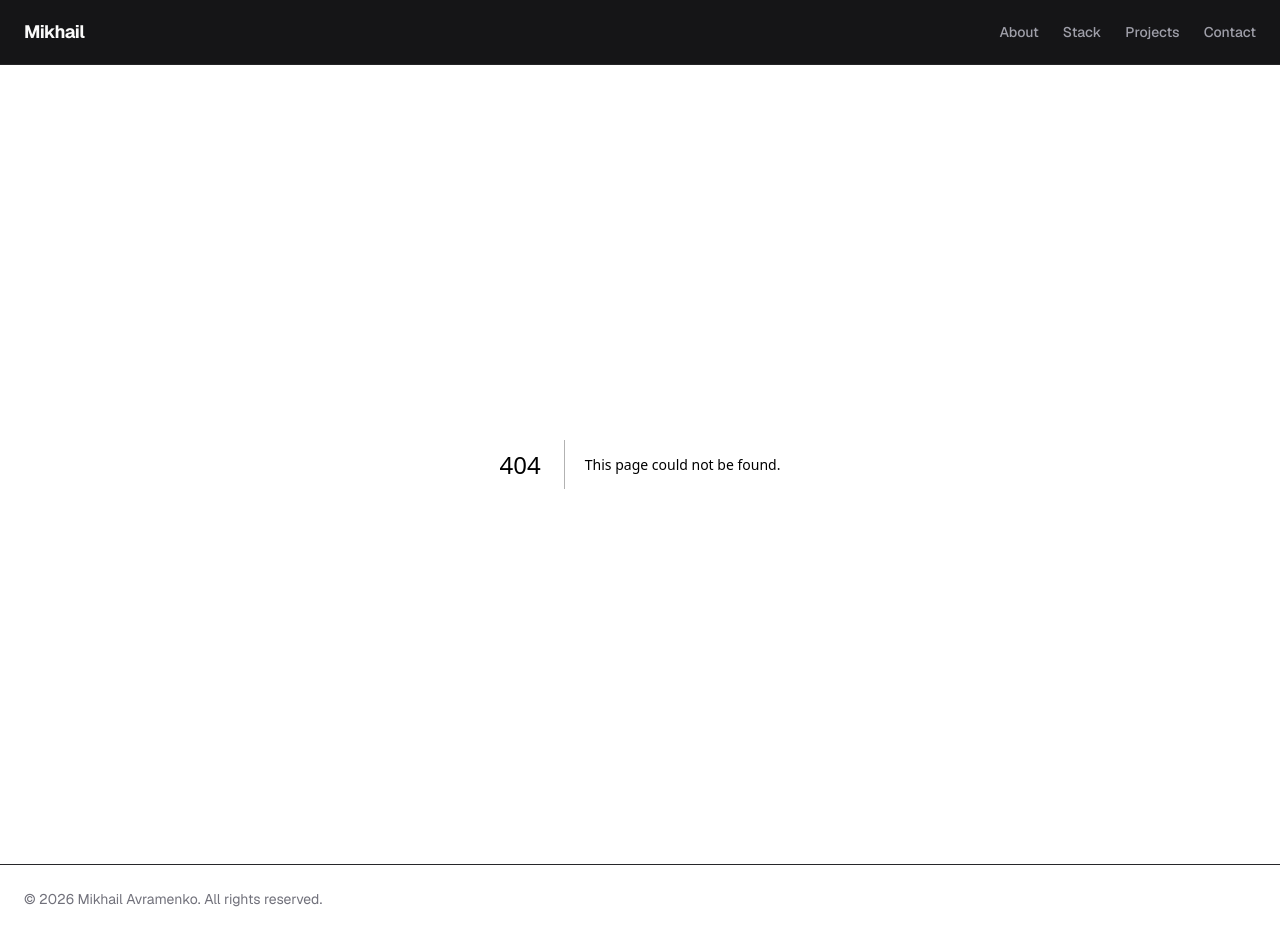
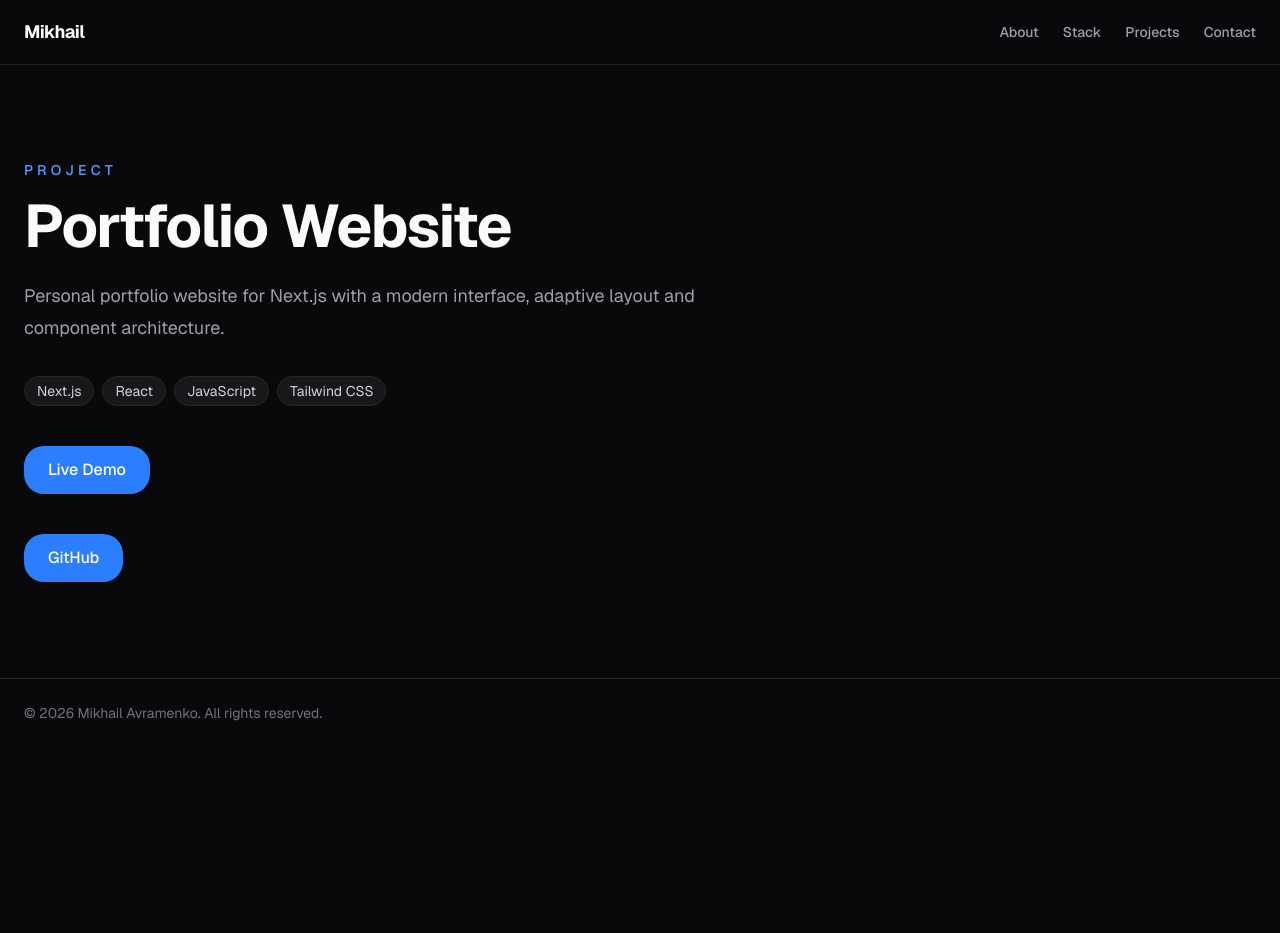
Before and after one commit to avramenkomy/portfolio, a Next.js app: page /projects/portfolio-website in a window 1280 px wide. Before the commit this address had no page. After the commit the page ends 800 px from the top, so only its background shows below. Built offline with nearby package versions, Linux system fonts and the light colour scheme.

Commit message:
feat: add dynamic project pages

```diff
--- /dev/null
+++ b/src/app/projects/[slug]/page.js
@@ -0,0 +1,84 @@
+import { notFound } from 'next/navigation';
+
+import Button from '@/components/ui/Button';
+import Container from '@/components/ui/Container';
+
+import projects from '@/data/projects';
+
+
+export function generateStaticParams() {
+  return projects.items.map(project => ({
+    slug: project.slug,
+  }));
+}
+
+
+export async function generateMetadata({ params }) {
+  const { slug } = await params;
+
+  const project = projects.items.find(project => project.slug === slug);
+
+  if (!project) {
+    return {
+      title: 'Project not found',
+    }
+  }
+
+  return {
+    title: project.title,
+    description: project.description,
+  }
+}
+
+
+export default async function ProjectPage({ params }) {
+  const { slug } = await params;
+
+  const project = projects.items.find(project => project.slug === slug);
+
+  if (!project) notFound();
+
+  return (
+    <main className="py-24">
+      <Container>
+        <div className="max-w-3xl">
+          <p className="text-sm font-medium uppercase tracking-[0.3em] text-blue-400">
+            Project
+          </p>
+
+          <h1 className="mt-4 text-5xl font-bold tracking-tight text-zinc-50 sm:text-6xl">
+            {project.title}
+          </h1>
+
+          <p className="mt-6 text-lg leading-8 text-zinc-400">
+            {project.description}
+          </p>
+
+          <div className="mt-8 flex flex-wrap gap-2">
+            {project.stack.map(tech => (
+              <span
+                key={tech}
+                className="border border-zinc-800 rounded-full bg-zinc-900 px-3 py-1 text-sm text-zinc-300"
+              >
+                {tech}
+              </span>
+            ))}
+          </div>
+
+          <div className="mt-10 flex flex-col gap-4 sm:flex-row">
+            <Button href={project.demo}>
+              Live Demo
+            </Button>
+          </div>
+
+          <div className="mt-10 flex flex-col gap-4 sm:flex-row">
+            <Button href={project.github}>
+              GitHub
+            </Button>
+          </div>
+
+        </div>
+      </Container>
+    </main>
+  )
+}
--- a/src/components/projects/ProjectCard.jsx
+++ b/src/components/projects/ProjectCard.jsx
@@ -1,4 +1,5 @@
 import Card from '@/components/ui/Card';
+import Link from 'next/link';
 
 export default function ProjectCard({ project }) {
   return (
@@ -29,6 +30,13 @@ export default function ProjectCard({ project }) {
         </div>
 
         <div className="mt-8 flex gap-4">
+          <Link
+            href={`/projects/${project.slug}`}
+            className="text-sm font-medium text-blue-400 transition hover:text-blue-300" // FIXME:
+          >
+            Details
+          </Link>
+
           <a
             href={project.github}
             target="_blank"
```
